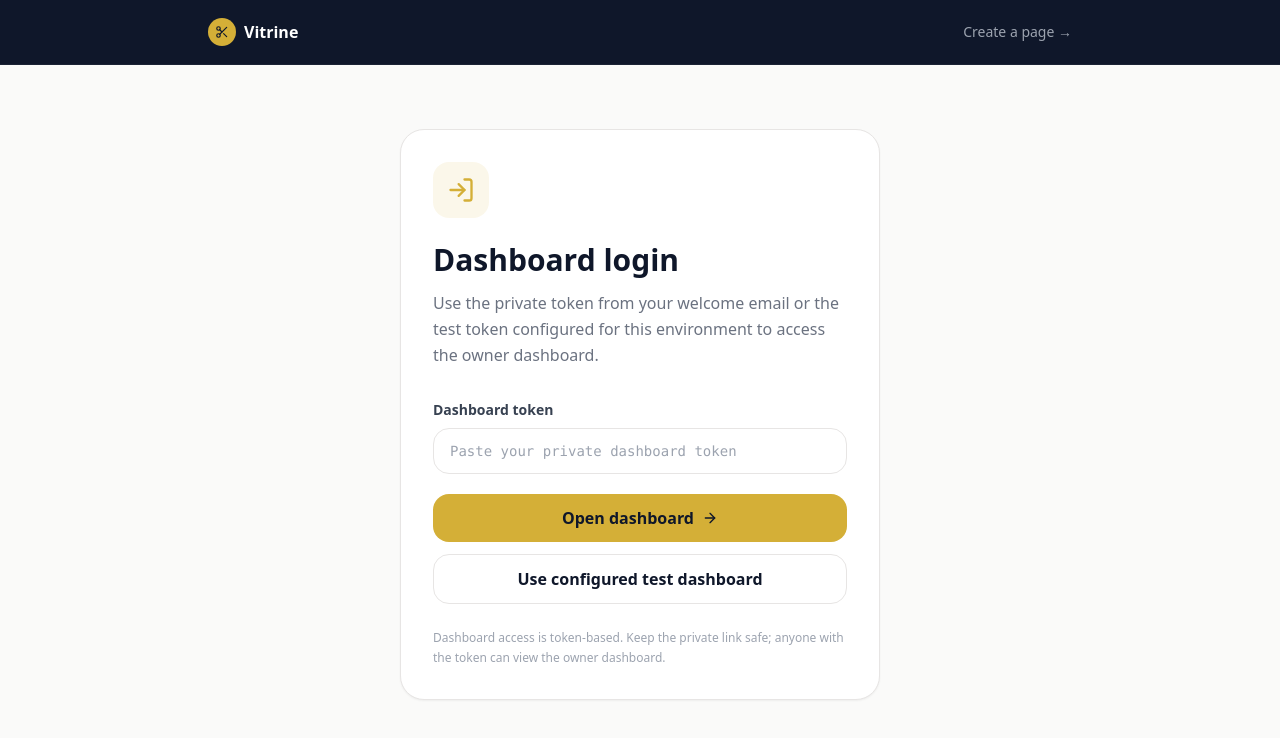
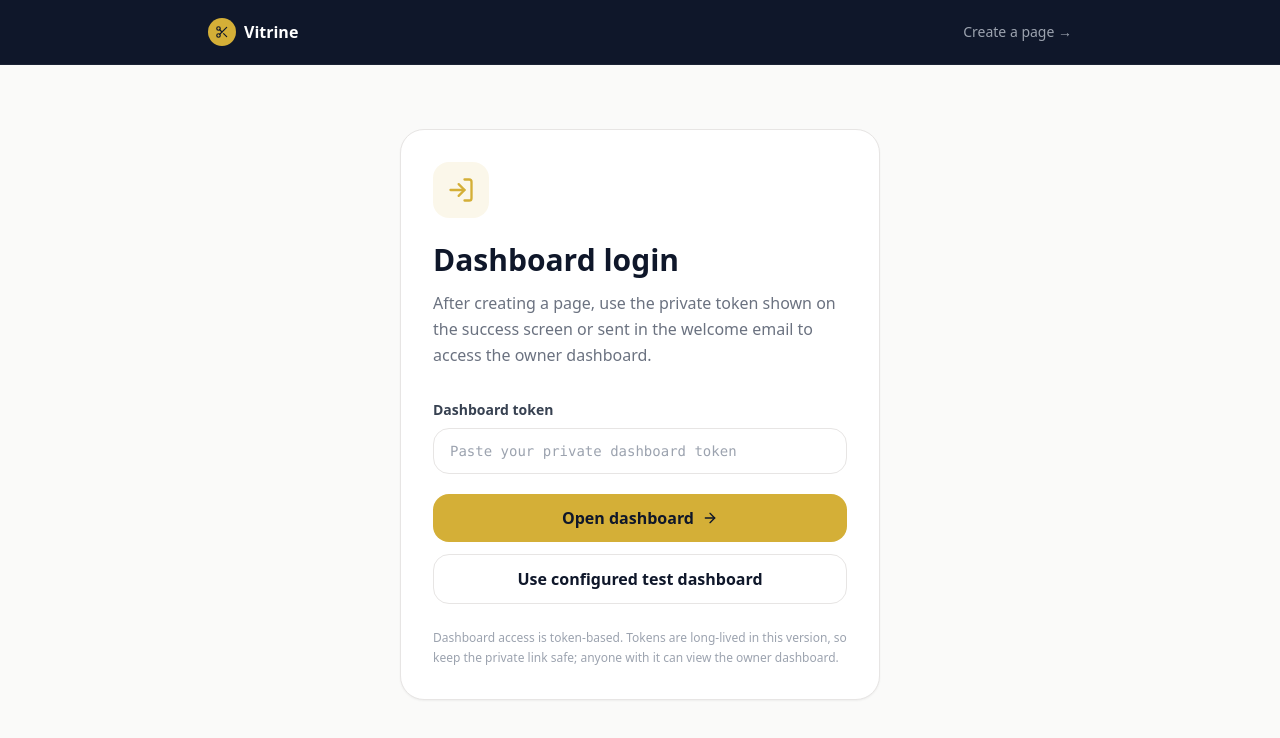
Before and after one commit to gabrieljcsena26-web/vitrine, a Next.js app: page /login in a window 1280 px wide. Shown: the top 738 px of the page. Built offline with nearby package versions, Linux system fonts and the light colour scheme; no server answers.

Commit message:
Clarify dashboard token guidance
Agent-Logs-Url: https://github.com/gabrieljcsena26-web/vitrine/sessions/c6ac8897-291a-45e5-a27f-6b3ed2746d30

Co-authored-by: gabrieljcsena26-web <251907821+gabrieljcsena26-web@users.noreply.github.com>

```diff
--- a/app/login/page.tsx
+++ b/app/login/page.tsx
@@ -61,7 +61,7 @@ export default function LoginPage() {
 
           <h1 className="text-3xl font-black text-navy mb-3">Dashboard login</h1>
           <p className="text-gray-500 leading-relaxed mb-8">
-            Use the private token from your welcome email or the test token configured for this environment to access the owner dashboard.
+            After creating a page, use the private token shown on the success screen or sent in the welcome email to access the owner dashboard.
           </p>
 
           {savedSlug && (
@@ -115,7 +115,7 @@ export default function LoginPage() {
           )}
 
           <p className="text-xs text-gray-400 leading-relaxed mt-6">
-            Dashboard access is token-based. Keep the private link safe; anyone with the token can view the owner dashboard.
+            Dashboard access is token-based. Tokens are long-lived in this version, so keep the private link safe; anyone with it can view the owner dashboard.
           </p>
         </div>
       </main>
```
